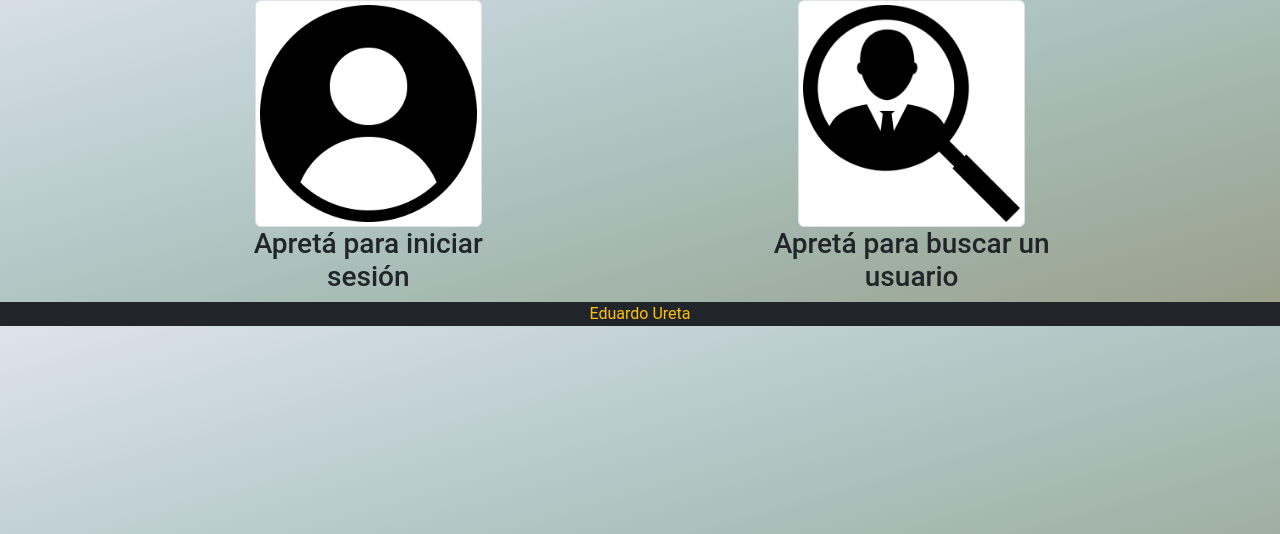
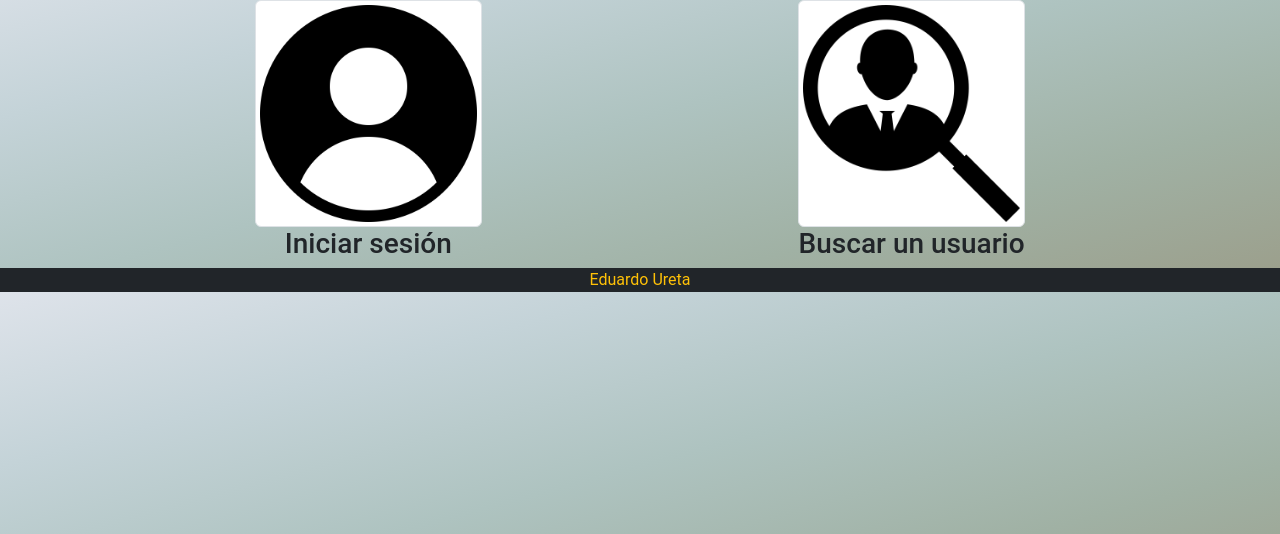
Before and after one commit to EduardoUreta/ProyectoTitulo, a Django app: page /usuarios/ in a window 1280 px wide. Shown: the part 56-590 px from the top of the page. Run offline with Django 4.2, Linux system fonts and the light colour scheme; some libraries are stand-ins or nearby versions.

Commit message:
Fin Proyecto Título

```diff
--- a/_config/settings.py
+++ b/_config/settings.py
@@ -25,7 +25,7 @@ SECRET_KEY = 'django-insecure-&rz^j-!sd$819@_(rdb+fh0$skos1r-(0x0p&kx$q7l#2%z*84
 # SECURITY WARNING: don't run with debug turned on in production!
 DEBUG = True
 
-ALLOWED_HOSTS = ["http://proyectotitulo.azurewebsites.net","http://127.0.0.1:8000/"]
+ALLOWED_HOSTS = ["proyectotitulo.azurewebsites.net","127.0.0.1"]
 
 
 # Application definition
--- a/apps/usuarios/templates/usuarios/index.html
+++ b/apps/usuarios/templates/usuarios/index.html
@@ -15,20 +15,20 @@
             <a href="{% url 'Home:register' %}">
                 <img class="img-fluid img-thumbnail rounded mx-auto d-block w-75" src="{% static 'Home/img/iconoUsuario.jpg' %}"></img>
             </a>
-            <h3 class="text-center">Apretá para crear un usuario</h3>
+            <h3 class="text-center">Crear un usuario</h3>
         </div>
         {% endif %}
         <div class="col-sm-4 col-md-4 col-lg-3 ">
             <a href="{% url 'Home:login' %}">
                 <img class="img-fluid img-thumbnail rounded mx-auto d-block w-75" src="{% static 'Home/img/iniciarSesion.png' %}"></img>
             </a>
-            <h3 class="text-center">Apretá para iniciar sesión</h3>
+            <h3 class="text-center">Iniciar sesión</h3>
         </div>
         <div class="col-sm-4 col-md-4 col-lg-3 ">
             <a href="{% url 'usuarios:buscar_usuarios' %}">
                 <img class="img-fluid img-thumbnail rounded mx-auto d-block w-75" src="{% static 'Home/img/buscarUsuario.png' %}"></img>
             </a>
-            <h3 class="text-center">Apretá para buscar un usuario</h3>
+            <h3 class="text-center">Buscar un usuario</h3>
         </div>
     </div>
 {% endblock BODY %}
```
Also changed, not shown: db.sqlite3, media/imgprod/arrozPreparado.png (added).
